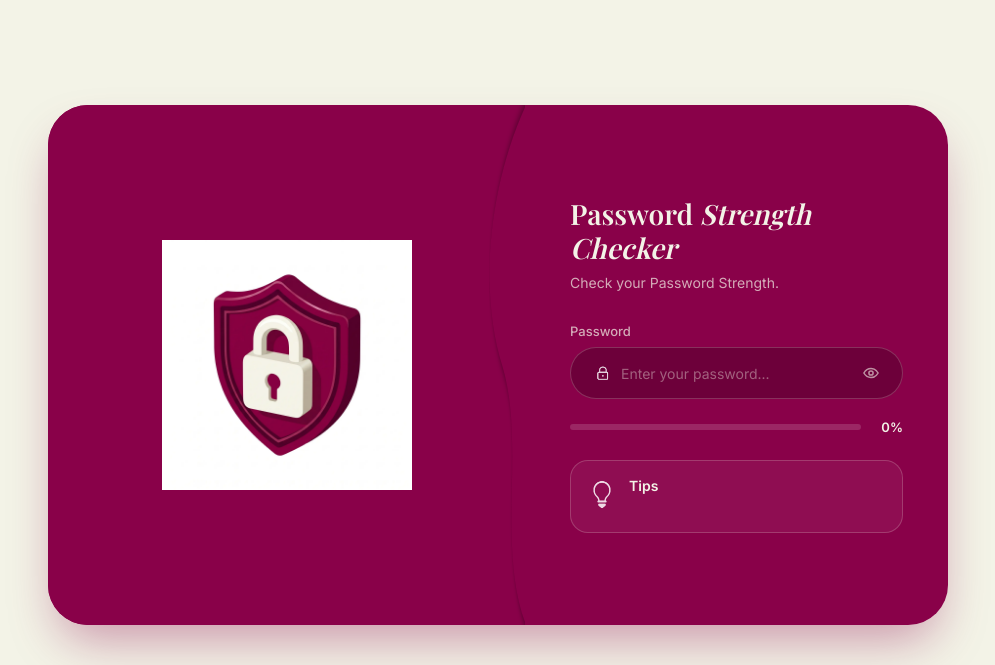
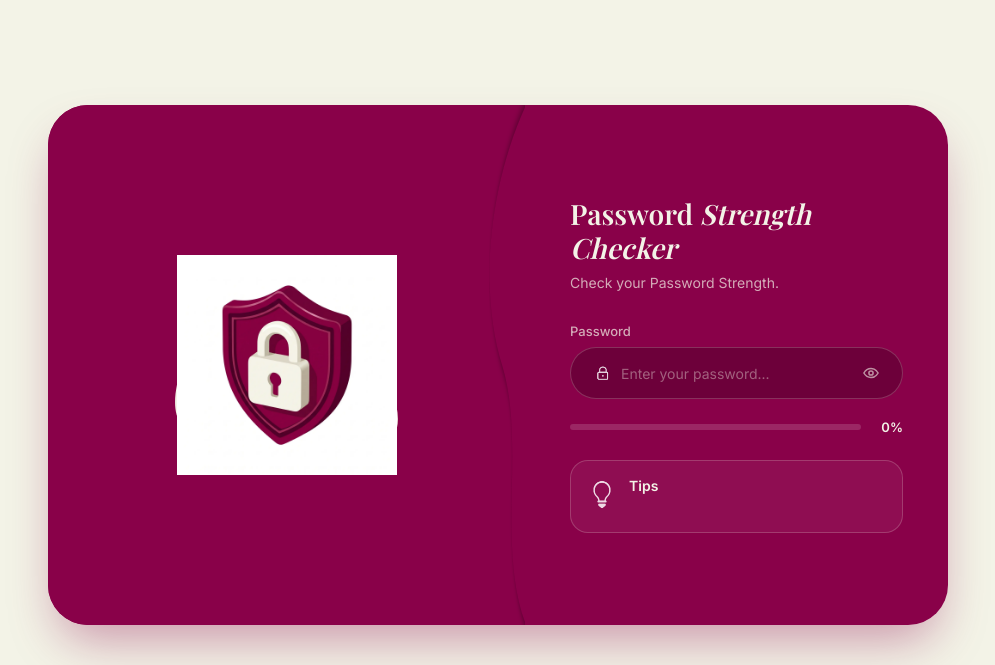
Before and after one commit to helenasaji/password-strength-classification, a Flask app: page / in a window 1280 px wide. Shown: the part 735-1400 px from the top of the page, without its empty margins (142-1137 px from the left). Run offline with Flask 3, Linux system fonts and the light colour scheme; some web fonts are replaced.

Commit message:
Update style.css

```diff
--- a/static/style.css
+++ b/static/style.css
@@ -68,12 +68,17 @@ html, body {
   top: 0;
   left: 0;
   z-index: 1;
+  transform: scale(0.9);
 }
 
 .shield-foreground-img {
   position: absolute;
   z-index: 3;
-  width: 250px; /
+  top: 50%;
+  left: 50%;
+  transform: translate(-50%, -50%);
+  width: 50%;
+  max-width: 220px;
   height: auto;
   pointer-events: none;
 }
```
